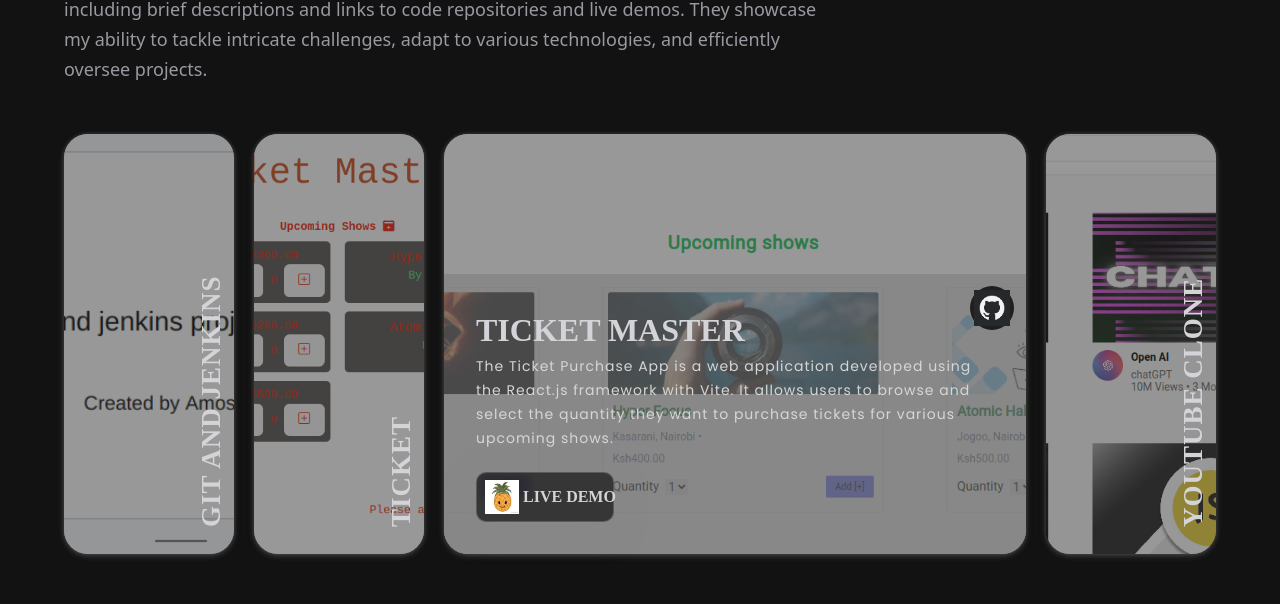
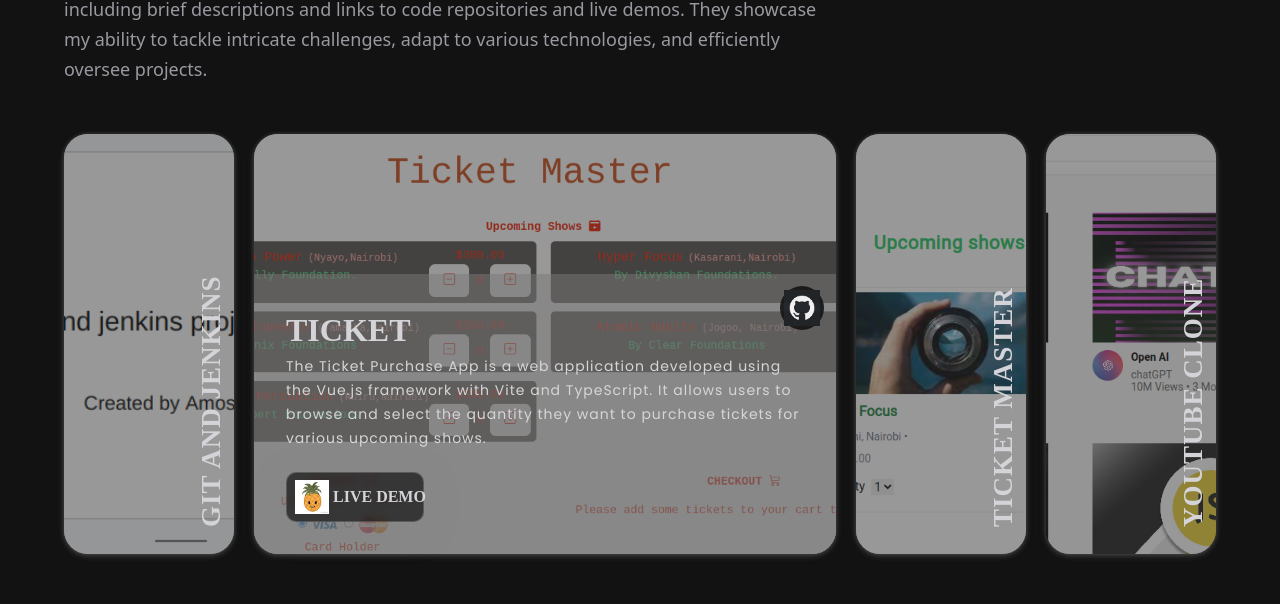
Before and after one commit to koechronix/My-Portfolio, a React (Vite) app: page / in a window 1280 px wide. Shown: the part 2573-3177 px from the top of the page. Built offline with nearby package versions, Linux system fonts and the light colour scheme; a web font is replaced by a local one.

Commit message:
Updated projects

```diff
--- a/src/constants/index.js
+++ b/src/constants/index.js
@@ -160,7 +160,7 @@
       demo: 'https://docs.google.com/presentation/d/1Jjzgkvk76zoXKomGx51EkNWiVDTjCRIz/edit?usp=sharing&ouid=116087740156427724000&rtpof=true&sd=true',
     },
     {
-      id: 'project-1',
+      id: 'project-2',
       name: 'ticket',
       description: 'The Ticket Purchase App is a web application developed using the Vue.js framework with Vite and TypeScript. It allows users to browse and select the quantity they want to purchase tickets for various upcoming shows.',
       tags: [
@@ -182,7 +182,7 @@
       demo: 'https://fanciful-genie-198c37.netlify.app/',
     },
     {
-      id: 'project-2',
+      id: 'project-3',
       name: 'Ticket Master',
       description:
         'The Ticket Purchase App is a web application developed using the React.js framework with Vite. It allows users to browse and select the quantity they want to purchase tickets for various upcoming shows.',
@@ -205,7 +205,7 @@
       demo: 'https://coderbyte-project.vercel.app/',
     },
     {
-      id: 'project-3',
+      id: 'project-4',
       name: 'YouTube Clone',
       description:
         'This is a clone like youtube.',
```
